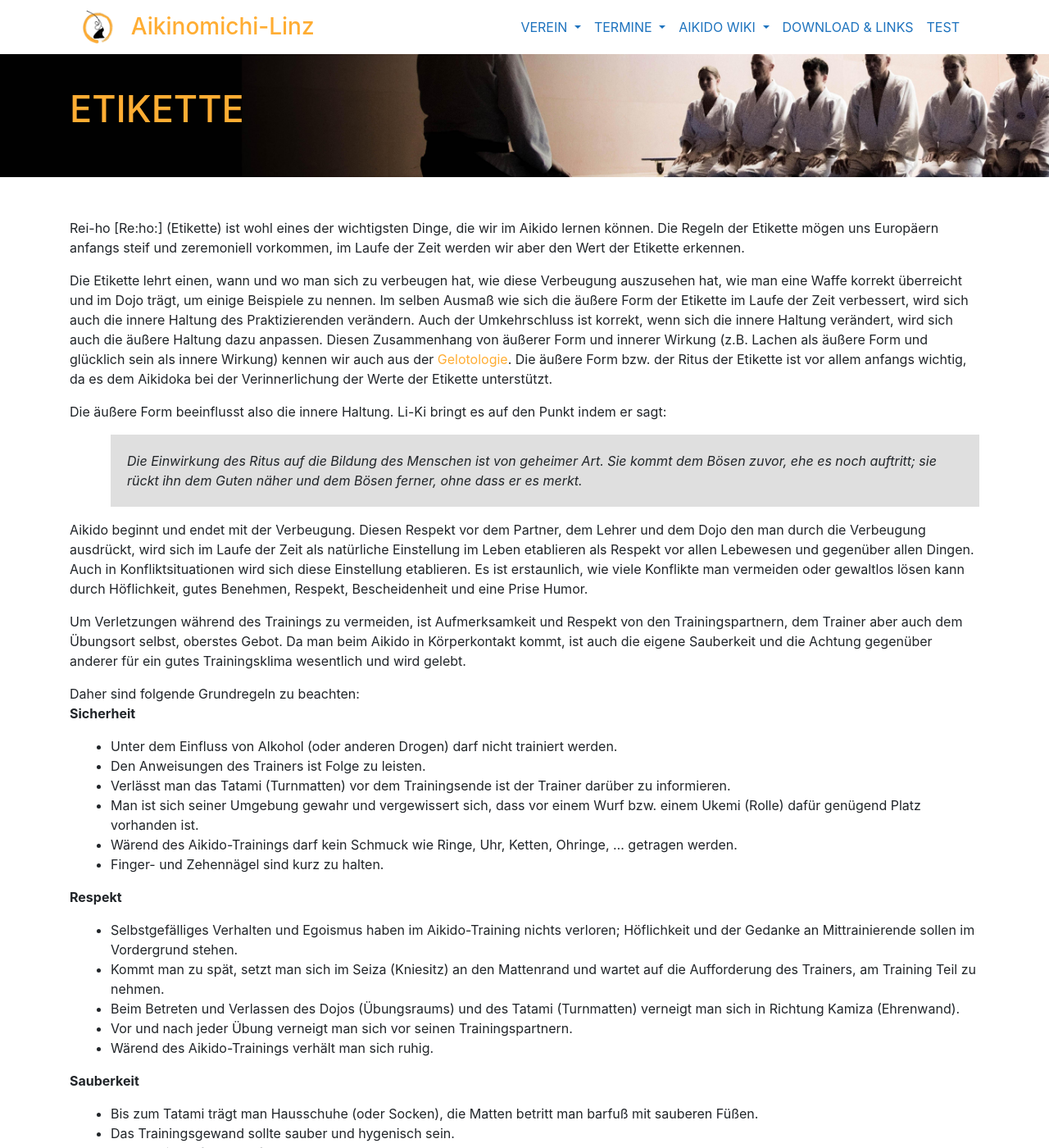
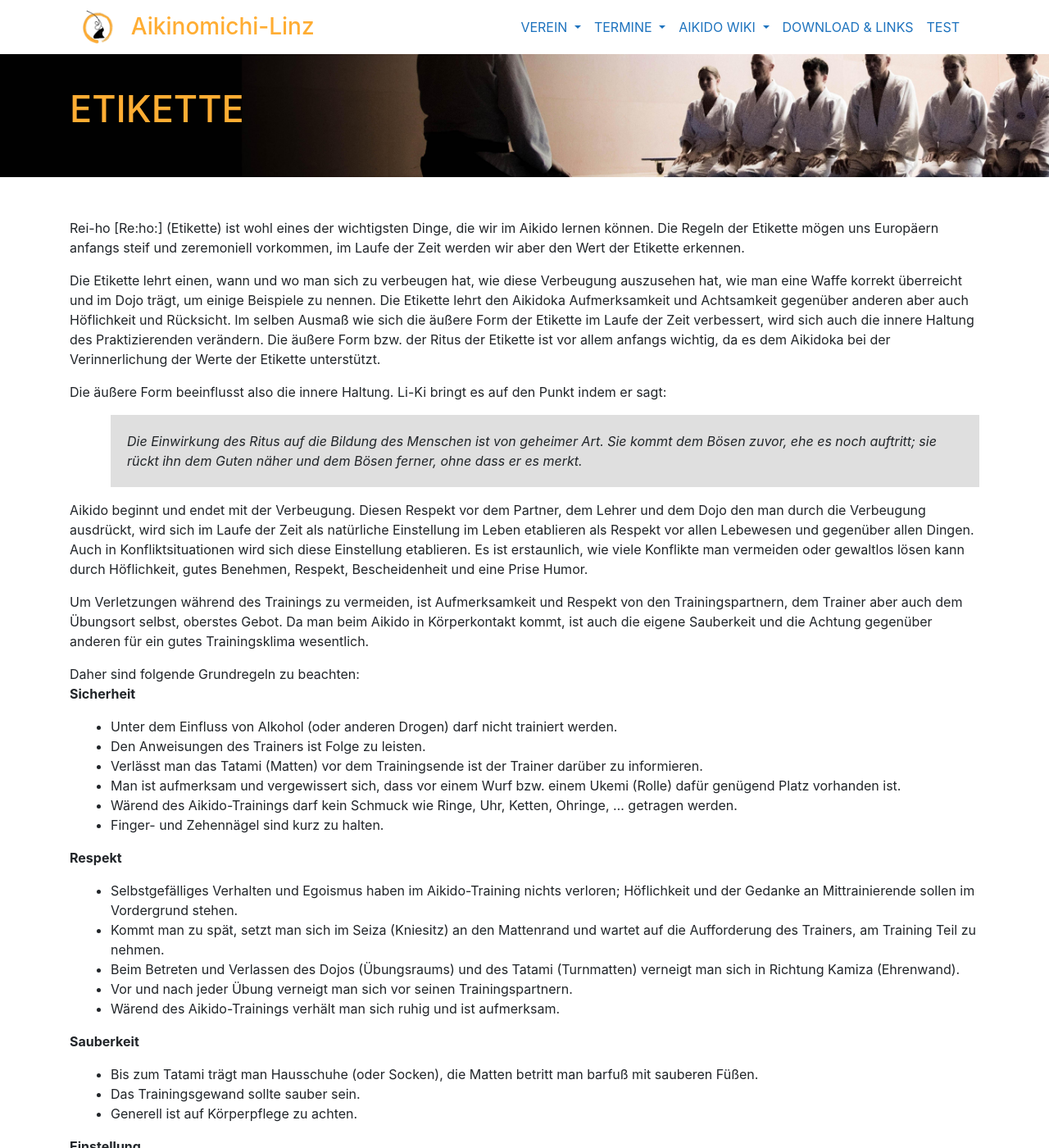
Before and after one commit to TWachs/aikinomichi-linz, a Jekyll site: the page built from etikette.md, in a window 1280 px wide and 1400 px high. Shown: the whole window at 82% size. Built offline with Jekyll 4.4.1, drawn with Linux system fonts in a browser that asks for light colours; nearby versions of some CDN libraries.

Commit message:
Update etikette.md
Etikette überarbeitet

```diff
--- a/etikette.md
+++ b/etikette.md
@@ -8,7 +8,7 @@ title: Etikette
 
 Rei-ho \[Re:ho:\] (Etikette) ist wohl eines der wichtigsten Dinge, die wir im Aikido lernen können. Die Regeln der Etikette mögen uns Europäern anfangs steif und zeremoniell vorkommen, im Laufe der Zeit werden wir aber den Wert der Etikette erkennen.
 
-Die Etikette lehrt einen, wann und wo man sich zu verbeugen hat, wie diese Verbeugung auszusehen hat, wie man eine Waffe korrekt überreicht und im Dojo trägt, um einige Beispiele zu nennen. Im selben Ausmaß wie sich die äußere Form der Etikette im Laufe der Zeit verbessert, wird sich auch die innere Haltung des Praktizierenden verändern. Auch der Umkehrschluss ist korrekt, wenn sich die innere Haltung verändert, wird sich auch die äußere Haltung dazu anpassen. Diesen Zusammenhang von äußerer Form und innerer Wirkung (z.B. Lachen als äußere Form und glücklich sein als innere Wirkung) kennen wir auch aus der [Gelotologie](https://www.duden.de/rechtschreibung/Gelotologie). Die äußere Form bzw. der Ritus der Etikette ist vor allem anfangs wichtig, da es dem Aikidoka bei der Verinnerlichung der Werte der Etikette unterstützt.
+Die Etikette lehrt einen, wann und wo man sich zu verbeugen hat, wie diese Verbeugung auszusehen hat, wie man eine Waffe korrekt überreicht und im Dojo trägt, um einige Beispiele zu nennen. Die Etikette lehrt den Aikidoka Aufmerksamkeit und Achtsamkeit gegenüber anderen aber auch Höflichkeit und Rücksicht. Im selben Ausmaß wie sich die äußere Form der Etikette im Laufe der Zeit verbessert, wird sich auch die innere Haltung des Praktizierenden verändern. Die äußere Form bzw. der Ritus der Etikette ist vor allem anfangs wichtig, da es dem Aikidoka bei der Verinnerlichung der Werte der Etikette unterstützt.
 
 Die äußere Form beeinflusst also die innere Haltung. Li-Ki bringt es auf den Punkt indem er sagt:
 
@@ -16,15 +16,15 @@ Die äußere Form beeinflusst also die innere Haltung. Li-Ki bringt es auf den P
 
 Aikido beginnt und endet mit der Verbeugung. Diesen Respekt vor dem Partner, dem Lehrer und dem Dojo den man durch die Verbeugung ausdrückt, wird sich im Laufe der Zeit als natürliche Einstellung im Leben etablieren als Respekt vor allen Lebewesen und gegenüber allen Dingen. Auch in Konfliktsituationen wird sich diese Einstellung etablieren. Es ist erstaunlich, wie viele Konflikte man vermeiden oder gewaltlos lösen kann durch Höflichkeit, gutes Benehmen, Respekt, Bescheidenheit und eine Prise Humor.
 
-Um Verletzungen während des Trainings zu vermeiden, ist Aufmerksamkeit und Respekt von den Trainingspartnern, dem Trainer aber auch dem Übungsort selbst, oberstes Gebot. Da man beim Aikido in Körperkontakt kommt, ist auch die eigene Sauberkeit und die Achtung gegenüber anderer für ein gutes Trainingsklima wesentlich und wird gelebt.
+Um Verletzungen während des Trainings zu vermeiden, ist Aufmerksamkeit und Respekt von den Trainingspartnern, dem Trainer aber auch dem Übungsort selbst, oberstes Gebot. Da man beim Aikido in Körperkontakt kommt, ist auch die eigene Sauberkeit und die Achtung gegenüber anderen für ein gutes Trainingsklima wesentlich.
 
 Daher sind folgende Grundregeln zu beachten:
 **Sicherheit**
 
 * Unter dem Einfluss von Alkohol (oder anderen Drogen) darf nicht trainiert werden.
 * Den Anweisungen des Trainers ist Folge zu leisten.
-* Verlässt man das Tatami (Turnmatten) vor dem Trainingsende ist der Trainer darüber zu informieren.
-* Man ist sich seiner Umgebung gewahr und vergewissert sich, dass vor einem Wurf bzw. einem Ukemi (Rolle) dafür genügend Platz vorhanden ist.
+* Verlässt man das Tatami (Matten) vor dem Trainingsende ist der Trainer darüber zu informieren.
+* Man ist aufmerksam und vergewissert sich, dass vor einem Wurf bzw. einem Ukemi (Rolle) dafür genügend Platz vorhanden ist.
 * Wärend des Aikido-Trainings darf kein Schmuck wie Ringe, Uhr, Ketten, Ohringe, … getragen werden.
 * Finger- und Zehennägel sind kurz zu halten.
 
@@ -34,12 +34,12 @@ Daher sind folgende Grundregeln zu beachten:
 * Kommt man zu spät, setzt man sich im Seiza (Kniesitz) an den Mattenrand und wartet auf die Aufforderung des Trainers, am Training Teil zu nehmen.
 * Beim Betreten und Verlassen des Dojos (Übungsraums) und des Tatami (Turnmatten) verneigt man sich in Richtung Kamiza (Ehrenwand).
 * Vor und nach jeder Übung verneigt man sich vor seinen Trainingspartnern.
-* Wärend des Aikido-Trainings verhält man sich ruhig.
+* Wärend des Aikido-Trainings verhält man sich ruhig und ist aufmerksam.
 
 **Sauberkeit**
 
 * Bis zum Tatami trägt man Hausschuhe (oder Socken), die Matten betritt man barfuß mit sauberen Füßen.
-* Das Trainingsgewand sollte sauber und hygenisch sein.
+* Das Trainingsgewand sollte sauber sein.
 * Generell ist auf Körperpflege zu achten.
 
 **Einstellung**
```
